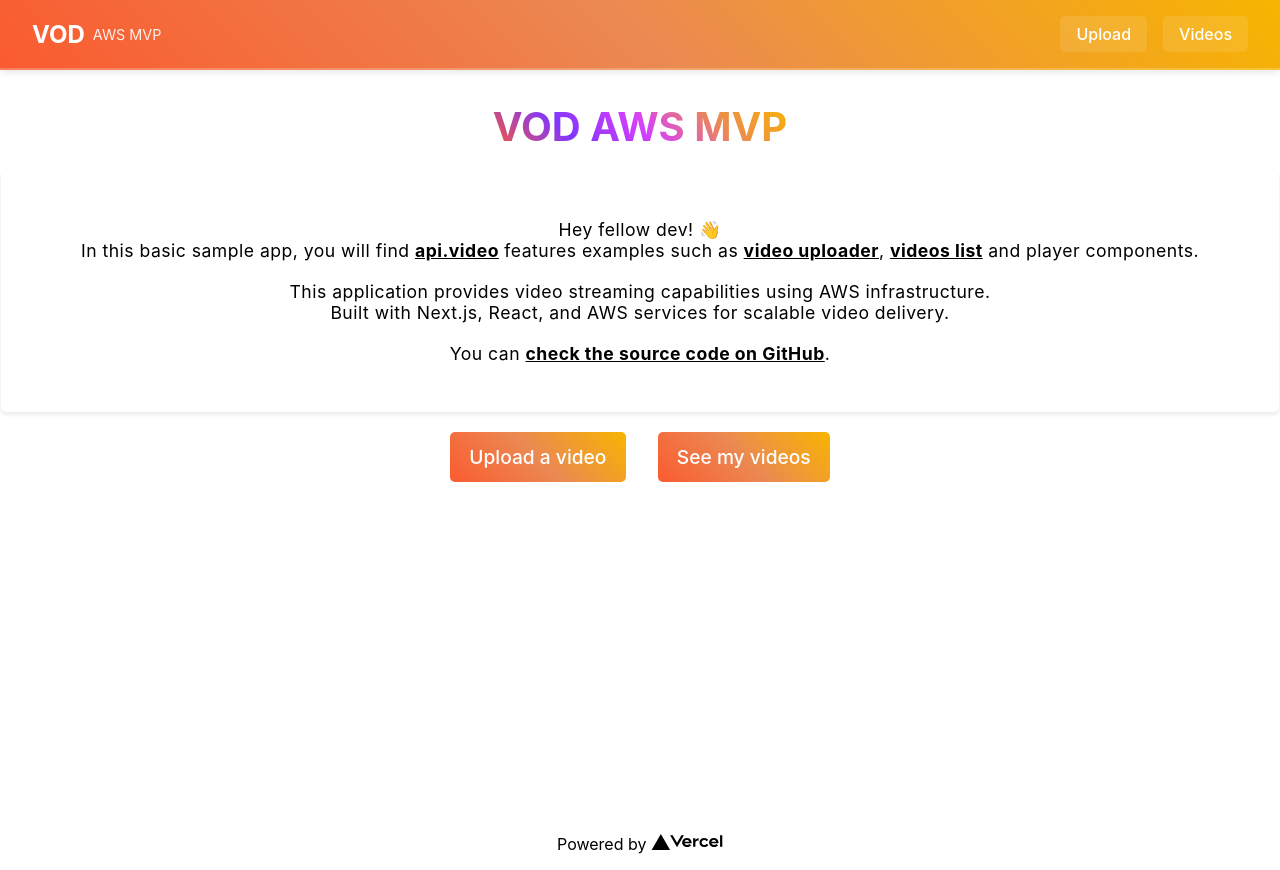
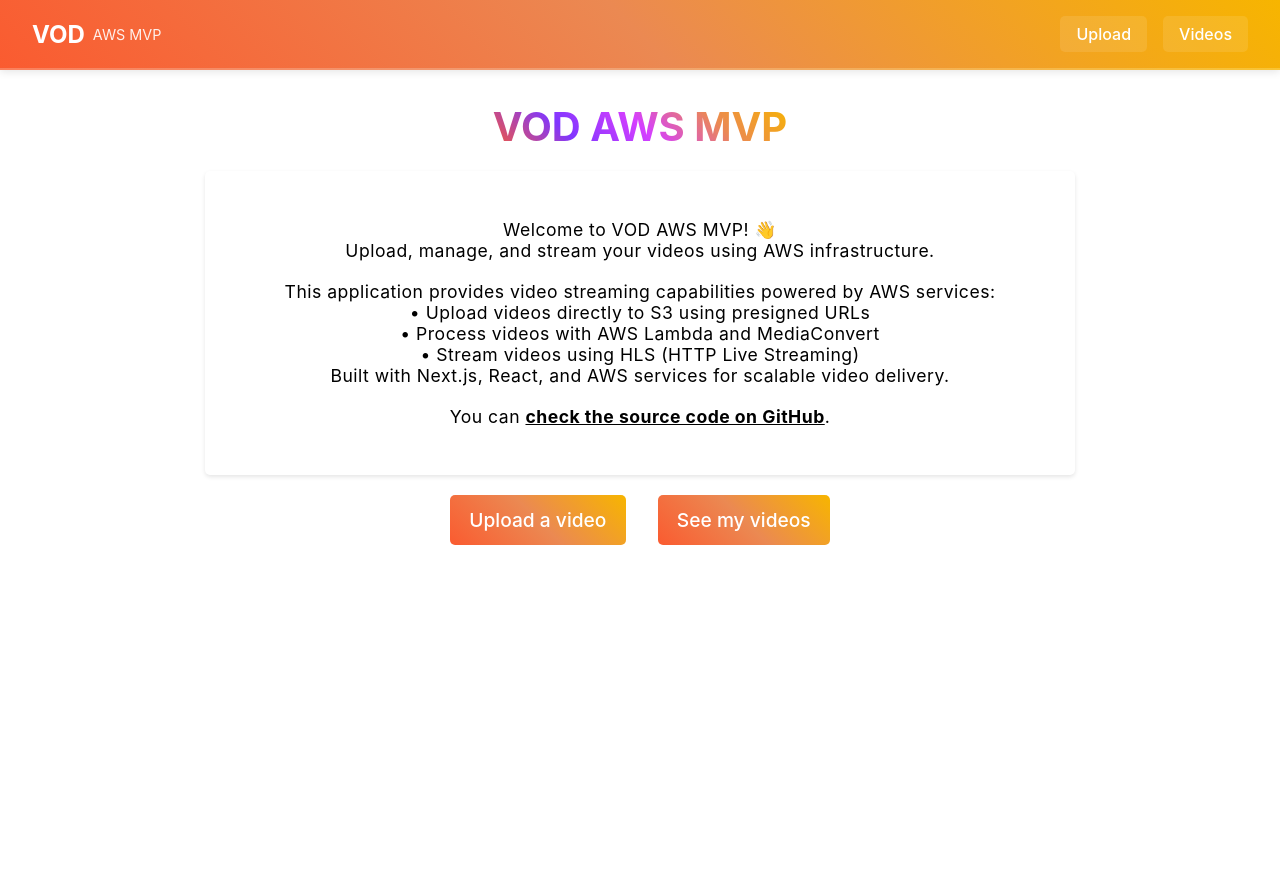
Before and after one commit to lerastarynets/vod-aws-mvp, a Next.js app: page / in a window 1280 px wide. Built offline with nearby package versions, Linux system fonts and the light colour scheme.

Commit message:
fix: texts and margins

```diff
--- a/app/page.tsx
+++ b/app/page.tsx
@@ -17,27 +17,24 @@
       <main>
         <div className="texts-container">
           <p>
-            Hey fellow dev! 👋 <br />
-            In this basic sample app, you will find{" "}
-            <a
-              href="https://api.video"
-              target="_blank"
-              rel="noopener noreferrer"
-            >
-              api.video
-            </a>{" "}
-            features examples such as <Link href="/uploader">video uploader</Link>,{" "}
-            <Link href="/videos">videos list</Link> and player components.
+            Welcome to VOD AWS MVP! 👋 <br />
+            Upload, manage, and stream your videos using AWS infrastructure.
           </p>
           <p>
-            This application provides video streaming capabilities using AWS infrastructure.
+            This application provides video streaming capabilities powered by AWS services:
+            <br />
+            • Upload videos directly to S3 using presigned URLs
+            <br />
+            • Process videos with AWS Lambda and MediaConvert
+            <br />
+            • Stream videos using HLS (HTTP Live Streaming)
             <br />
             Built with Next.js, React, and AWS services for scalable video delivery.
           </p>
           <p>
             You can{" "}
             <a
-              href="https://github.com/vercel/next.js"
+              href="https://github.com/lerastarynets/vod-aws-mvp"
               target="_blank"
               rel="noopener noreferrer"
             >
@@ -56,19 +53,6 @@
           </Link>
         </div>
       </main>
-
-      <footer>
-        <a
-          href="https://vercel.com?utm_source=create-next-app&utm_medium=default-template&utm_campaign=create-next-app"
-          target="_blank"
-          rel="noopener noreferrer"
-        >
-          Powered by{" "}
-          <span>
-            <Image src="/vercel.svg" alt="Vercel Logo" width={72} height={16} />
-          </span>
-        </a>
-      </footer>
     </div>
   );
 }
--- a/app/videos/[videoId]/VideoViewClient.tsx
+++ b/app/videos/[videoId]/VideoViewClient.tsx
@@ -112,12 +112,14 @@
           </>
         )}
 
+        <div style={{marginBottom: "40px" }}>
           <button
             className="upload"
             onClick={() => router.push(uploaded ? "/uploader" : "/videos")}
           >
             {uploaded ? "Upload Another Video" : "Back to Videos List"}
           </button>
+        </div>
       </main>
     </div>
   );
```
Also changed, not shown: app/uploader/page.tsx (+6 -14 lines). Lines whose indentation alone changed are shown as unchanged.
